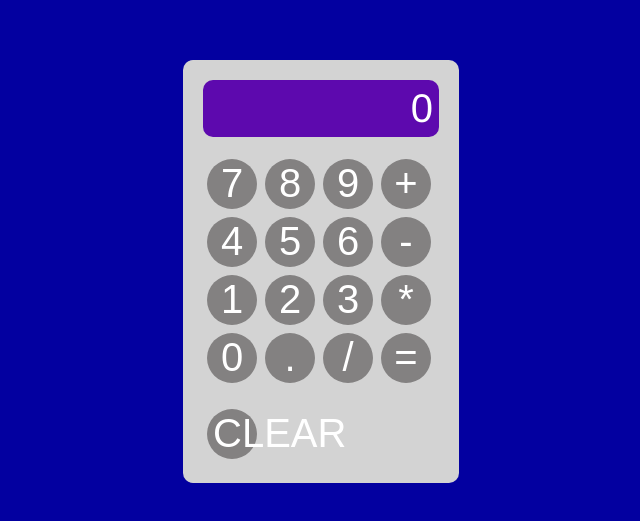
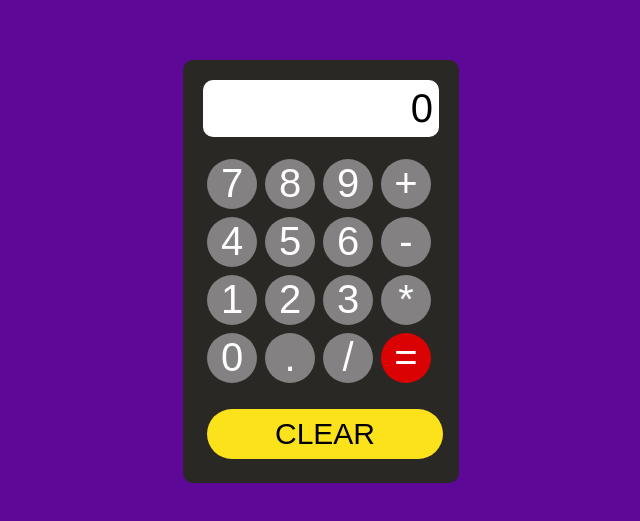
Before and after one commit to cenan54/js-calculator, a plain HTML site: page index.html in a window 1280 px wide. Shown: the part 137-658 px from the top of the page, without its empty margins (319-959 px from the left). Drawn offline with Linux system fonts and the light colour scheme.

Commit message:
completed css colors

```diff
--- a/styles.css
+++ b/styles.css
@@ -3,22 +3,22 @@ body{
     justify-content: center; /*center everything left to right*/
     align-items: center; /* center everything top the bottom*/
     height: 100vh; /*setting viewport 100*/
-    background: rgb(3, 0, 160);
+    background: rgb(94, 8, 152);
 }
 
 .calculator{
-    background-color: rgb(211, 211, 211);
+    background-color: rgb(41, 40, 37);
     padding: 20px;
     border-radius: 10px;
 }
 
 .screen{
     width:224px;
-    background-color: rgb(93, 9, 174);
+    background-color: rgb(255, 255, 255);
     font-size: 40px;
     text-align: end;
     padding: 6px;
-    color: white;
+    color: #000000;
     border-radius: 10px;
     font-family: Helvetica, sans-serif;
 }
@@ -41,11 +41,40 @@ button{
 }
 
 button:hover{
-    background-color: rgb(53, 53, 50);
+    background-color: rgb(255, 255, 255);
+    color: black;
 }
 
 button:active{
-    background-color: rgb(232, 232, 232);
+    background-color: rgb(137, 137, 137);
+}
+
+#equals{
+    background-color: rgb(218,2,2);
+}
+
+#equals:hover{
+    background-color: rgb(198,1,1);
+}
+
+#equals:active{
+    background-color: rgb(255, 255, 255);
+    color: rgb(255, 0, 0);
+    border: 2px solid rgb(255, 0, 0);
+}
+
+#clear{
+    width: 100%;
+    background-color: rgb(252,226,27);
+    font-size: 30px;
     color: black;
-    border: 2px solid rgb(0, 0, 0);
 }
+
+#clear:hover{
+    background-color: rgb(201, 160, 0);
+}
+
+#clear:active{
+    background-color: rgb(124, 108, 36);
+    color: white;
+}
```
